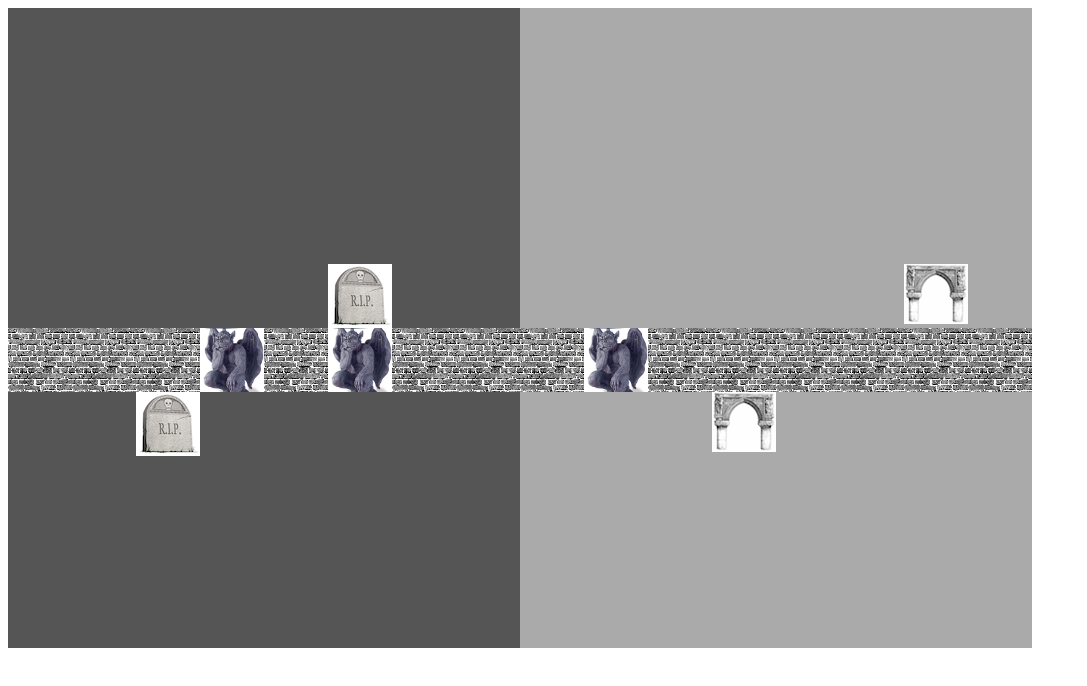
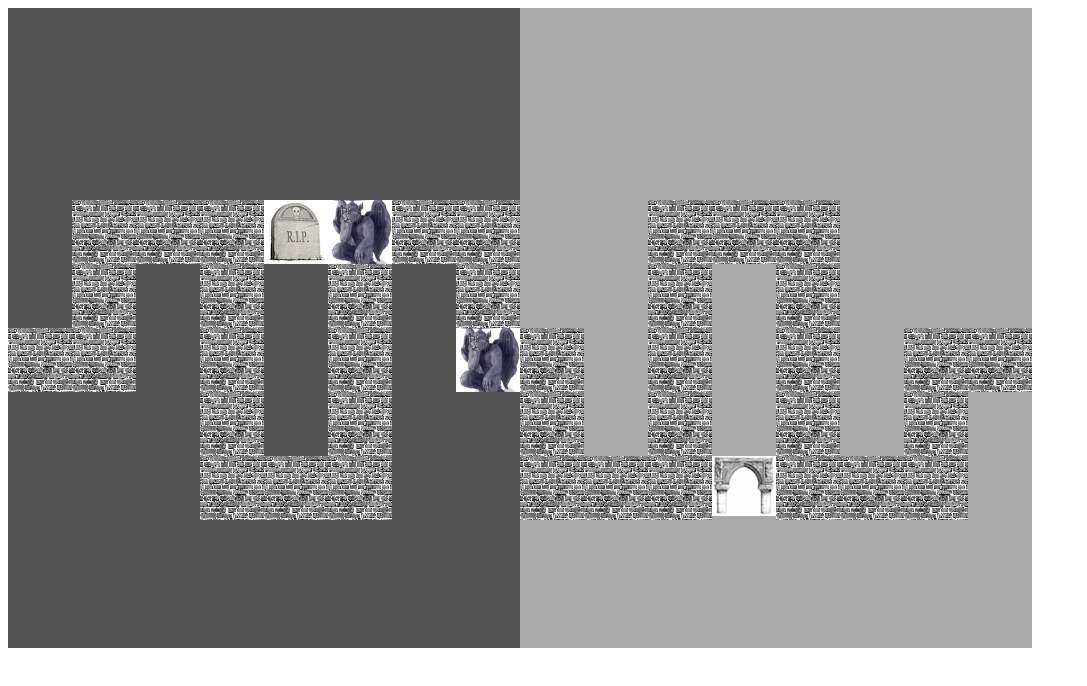
Before and after one commit to nfflanagan/gravestonesandguardians, a plain HTML site: page index.html in a window 1280 px wide. Shown: the whole page, without its empty margins (0-1087 px from the left). Drawn offline with Linux system fonts and the light colour scheme.

Commit message:
* added curvy path

```diff
--- a/index.html
+++ b/index.html
@@ -6,6 +6,7 @@
 	<body>
 		<canvas id="graveguardgame" width="1024" height="640"></canvas>
 		<script type="text/javascript" src="level.js"></script>
+		<script type="text/javascript" src="level0.js" id="level"></script>
 		<script type="text/javascript" src="level1.js" id="level"></script>
 		<script type="text/javascript" src="level2.js" id="level"></script>
 		<script type="text/javascript" src="main.js"></script>
--- a/level.js
+++ b/level.js
@@ -7,6 +7,7 @@ function setDestination(group, data, i, j) {
 	while (spaces.length > 0) {
 		var borders = new Array();
 		for (var space_index in spaces) { var space = spaces[space_index];
+			if (space.source) continue;
 			var neighbors = space.neighbors();
 			for (var neighbor_index in neighbors) {	var neighbor = neighbors[neighbor_index];
 				if (neighbor && neighbor[group] == undefined) {
@@ -29,7 +30,8 @@ function Space(h, v, level) {
 	level[h][v] = this;
 }
 Space.prototype = {
-	"neighbors": function(steps) { steps || (steps = 1);
+	"neighbors": function(steps) {
+		steps || (steps = 1);
 		var level = this.level, h = this.h, v = this.v;
 		var n = new Array();
 		if (level[h-1] && level[h-1][v]) n.push(level[h-1][v]);
--- /dev/null
+++ b/level0.js
@@ -0,0 +1,16 @@
+(function(level) {
+	for (i = 0; i < level.length; i++) {
+		new Space(i, 5, level);
+	}
+
+	new Space(2, 6, level).source = "gargoyle";
+	level[2][6].timeOut = 1500;
+	new Space(5, 4, level).source = "gargoyle";
+
+	new Space(14, 4, level).source = "angel";
+	new Space(11, 6, level).source = "angel";
+
+	setDestination("angel", level, 0, 5);
+	setDestination("gargoyle", level, level.length - 1, 5);
+
+})(newLevel(16, 10));
--- a/level1.js
+++ b/level1.js
@@ -3,14 +3,19 @@
 		new Space(i, 5, level);
 	}
 
-	new Space(2, 6, level).source = "gargoyle";
-	level[2][6].timeOut = 1500;
-	new Space(5, 4, level).source = "gargoyle";
+	(new Space(1, 4, level)).source = "angel";
+	(new Space(7, 4, level)).source = "angel";
+	(new Space(8, 4, level)).source = "angel";
+	(new Space(7, 4, level)).source = "angel";
+	(new Space(6, 4, level)).source = "angel";
+	(new Space(5, 4, level)).source = "angel";
+	(new Space(4, 4, level)).source = "angel";
+	(new Space(3, 4, level)).source = "angel";
+	(new Space(2, 4, level)).source = "angel";
+	(new Space(1, 4, level)).source = "angel";
+	(new Space(0, 4, level)).source = "angel";
 
-	new Space(14, 4, level).source = "angel";
-	new Space(11, 6, level).source = "angel";
-
-	setDestination("angel", level, 0, 5);
-	setDestination("gargoyle", level, level.length - 1, 5);
+	setDestination("gargoyle", level, 0, 5);
+	setDestination("angel", level, level.length -1, 5);
 
 })(newLevel(16, 10));
--- a/level2.js
+++ b/level2.js
@@ -1,21 +1,50 @@
 (function(level) {
-	for (i = 0; i < level.length; i++) {
-		new Space(i, 5, level);
-	}
+	new Space(0, 5, level);
+	new Space(1, 5, level);
+	new Space(1, 4, level);
+	new Space(1, 3, level);
+	new Space(2, 3, level);
+	new Space(3, 3, level);
+	new Space(3, 4, level);
+	new Space(3, 5, level);
+	new Space(3, 6, level);
+	new Space(3, 7, level);
+	new Space(4, 7, level);
+	new Space(5, 7, level);
+	new Space(5, 6, level);
+	new Space(5, 5, level);
+	new Space(5, 4, level);
+	new Space(5, 3, level);
+	new Space(6, 3, level);
+	new Space(7, 3, level);
+	new Space(7, 4, level);
+	new Space(7, 5, level);
+	new Space(8, 5, level);
+	new Space(8, 6, level);
+	new Space(8, 7, level);
+	new Space(9, 7, level);
+	new Space(10, 7, level);
+	new Space(10, 6, level);
+	new Space(10, 5, level);
+	new Space(10, 4, level);
+	new Space(10, 3, level);
+	new Space(11, 3, level);
+	new Space(12, 3, level);
+	new Space(12, 4, level);
+	new Space(12, 5, level);
+	new Space(12, 6, level);
+	new Space(12, 7, level);
+	new Space(13, 7, level);
+	new Space(14, 7, level);
+	new Space(14, 6, level);
+	new Space(14, 5, level);
+	new Space(15, 5, level);
 
-	(new Space(1, 4, level)).source = "angel";
-	(new Space(7, 4, level)).source = "angel";
-	(new Space(8, 4, level)).source = "angel";
-	(new Space(7, 4, level)).source = "angel";
-	(new Space(6, 4, level)).source = "angel";
-	(new Space(5, 4, level)).source = "angel";
-	(new Space(4, 4, level)).source = "angel";
-	(new Space(3, 4, level)).source = "angel";
-	(new Space(2, 4, level)).source = "angel";
-	(new Space(1, 4, level)).source = "angel";
-	(new Space(0, 4, level)).source = "angel";
+	new Space(4, 3, level).source = "gargoyle";
 
-	setDestination("gargoyle", level, 0, 5);
-	setDestination("angel", level, level.length -1, 5);
+	new Space(11, 7, level).source = "angel";
+
+	setDestination("angel", level, 0, 5);
+	setDestination("gargoyle", level, level.length - 1, 5);
 
 })(newLevel(16, 10));
--- a/main.js
+++ b/main.js
@@ -83,7 +83,7 @@ function advancePawn(self) {
 			var neighbors = self.where.neighbors();
 			var advances = new Array();
 			for (var index in neighbors) {	var n = neighbors[index];
-				if (n[self.group] < self.where[self.group]) advances.push(n);
+				if (!n.source && n[self.group] < self.where[self.group]) advances.push(n);
 			}
 			self.where = selectFrom(advances);
 			self.x = self.where.h * 64;
@@ -174,7 +174,7 @@ function setBase(base, period, speed, spawnCount) {
 	}
 }
 
-for (var row_index in level[0]) {	var row = level[0][row_index];
+for (var row_index in level[2]) {	var row = level[2][row_index];
 	for (var space_index in row) {	var space = row[space_index];
 		if (space) {
 			new canvas.Image(space.h * 64, space.v * 64, space.source?bases[space.source]:path);
```
